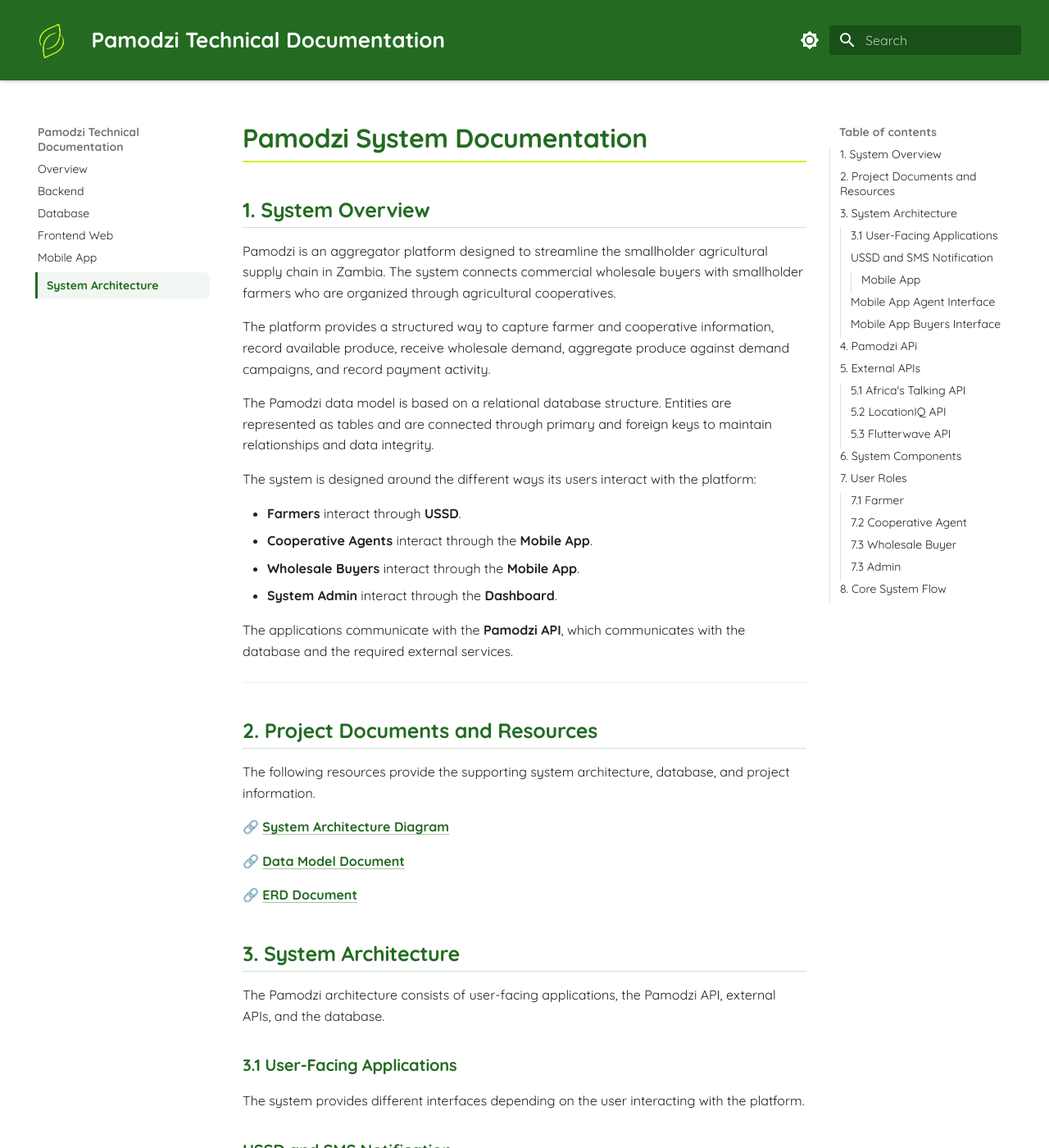
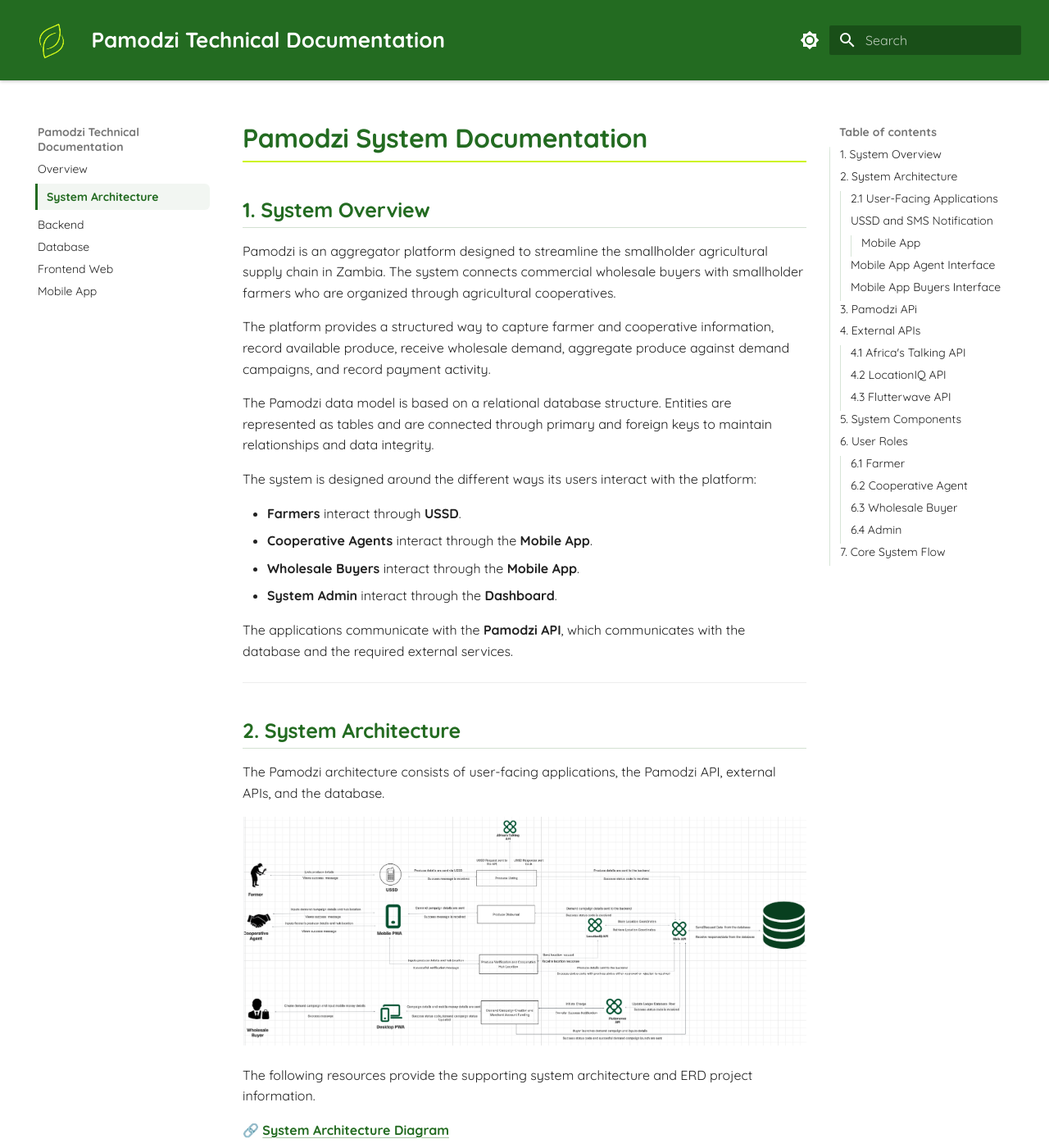
Before and after one commit to akirachix/Phoenix_Technical_Documentation, an MkDocs documentation site: the page built from docs/system architecture.md, in a window 1280 px wide and 1400 px high. Shown: the whole window at 82% size. Built offline with MkDocs 1.6.1 and Material for MkDocs 9.7.7, drawn with Linux system fonts in a browser that asks for light colours; some of the changed text lies outside the part shown.

```diff
--- a/docs/assets/brand/pamodzi.css
+++ b/docs/assets/brand/pamodzi.css
@@ -1,6 +1,3 @@
-
-
-
 :root {
   --pamodzi-green: #236b21;
   --pamodzi-green-dark: #17490f;
@@ -17,10 +14,17 @@
   --pamodzi-lime: #b9d94f;
 }
 
-.md-typeset__table table:not([class]) {
-    font-size: 1rem !important;
+.md-typeset__table table:not([class]),
+.md-typeset table {
+    font-size: inherit !important;
 }
 
+.md-typeset__table td,
+.md-typeset__table th,
+.md-typeset td,
+.md-typeset th {
+    font-size: inherit !important;
+}
 [data-md-color-accent="custom"] {
   --md-accent-fg-color: var(--pamodzi-olive);
   --md-accent-fg-color--transparent: #cdf31a1a;
--- a/docs/system architecture.md
+++ b/docs/system architecture.md
@@ -19,23 +19,22 @@ The applications communicate with the **Pamodzi API**, which communicates with t
 
 ---
 
-## 2. Project Documents and Resources
+## 2. System Architecture
 
-The following resources provide the supporting system architecture, database, and project information.
+The Pamodzi architecture consists of user-facing applications, the Pamodzi API, external APIs, and the database.
+
+![Pamodzi](assets/images/logo-assets/sad-backend.png)
+
+
+
+The following resources provide the supporting system architecture and ERD project information.
 
 🔗 [System Architecture Diagram](https://lucid.app/lucidchart/c05218bb-cec1-4702-8aca-515a6a8bdfc1/edit?viewport_loc=-9273%2C-11611%2C9514%2C6279%2C0_0&invitationId=inv_4e2e83fd-4706-4d12-97f5-ba1d561a441a)
-
-🔗 [Data Model Document](https://docs.google.com/document/d/1XQybjymnVYrOXz7y_ZkNjomQrStWmoba8YM4qL-QWY4/edit?usp=sharing)
-
 
 🔗 [ERD Document](https://docs.google.com/document/d/17-KdHhf3edFc5MXNn2SJIU5dFrdC0z8ew3zJSTRr51g/edit?usp=sharing)
 
 
-## 3. System Architecture
-
-The Pamodzi architecture consists of user-facing applications, the Pamodzi API, external APIs, and the database.
-
-### 3.1 User-Facing Applications
+### 2.1 User-Facing Applications
 
 The system provides different interfaces depending on the user interacting with the platform.
 
@@ -101,11 +100,11 @@ Pamodzi API also connects the platform with the external **LocationIQ API** and
 
 ---
 
-## 5. External APIs
+## 4. External APIs
 
 The system architecture identifies three external APIs.
 
-### 5.1 Africa's Talking API
+### 4.1 Africa's Talking API
 
 Africa's Talking API is used in the USSD flow.
 
@@ -121,7 +120,7 @@ The USSD flow provides farmers with a way to interact with the system through th
 
 ---
 
-### 5.2 LocationIQ API
+### 4.2 LocationIQ API
 
 LocationIQ provides location information for cooperative hubs.
 
@@ -137,7 +136,7 @@ The data model represents cooperative hub location information through the `coop
 
 ---
 
-### 5.3 Flutterwave API
+### 4.3 Flutterwave API
 
 Flutterwave is used in the platform's payment flow.
 
@@ -171,11 +170,11 @@ The data model includes the **Merchant Account** and **Payment Transaction** ent
 
 ---
 
-## 7. User Roles
+## 6. User Roles
 
 Pamodzi identifies different users who interact with the platform through different channels.
 
-### 7.1 Farmer
+### 6.1 Farmer
 
 Farmers are smallholder agricultural producers associated with cooperatives.
 
@@ -194,7 +193,7 @@ Farmers interact with the system through **USSD**.
 
 ---
 
-### 7.2 Cooperative Agent
+### 6.2 Cooperative Agent
 
 Cooperative Agents are platform operators associated with cooperatives. They manage intake and quality verification workflows in the field.
 
@@ -211,7 +210,7 @@ Cooperative Agents use the **Mobile App Agent Interface** to provide produce inf
 
 ---
 
-### 7.3 Wholesale Buyer
+### 6.3 Wholesale Buyer
 
 Wholesale Buyers access the platform for large-scale agricultural purchasing.
 
@@ -230,7 +229,7 @@ Wholesale Buyers use the **Mobile App** to create demand campaigns and provide m
 
 ---
 
-### 7.3 Admin
+### 6.4 Admin
 
 Admin access the platform for the whole overview.
 
@@ -246,7 +245,7 @@ Admin use the **Dashboard** to oversee all the operations that are happening in
 ---
 
 
-## 8. Core System Flow
+## 7. Core System Flow
 
 The main purpose of the system is to connect wholesale demand with farmer supply through cooperatives.
 
--- a/mkdocs.yml
+++ b/mkdocs.yml
@@ -55,8 +55,8 @@ extra_css:
 
 nav:
   -   Overview: index.md
+  - System Architecture : system architecture.md
   - Backend: backend.md
   - Database: database.md
   - Frontend Web: frontend_web.md
   - Mobile App: mobile-app.md
-  - System Architecture : system architecture.md
```
Also changed, not shown: other parts of docs/system architecture.md (+2 -2 lines).
